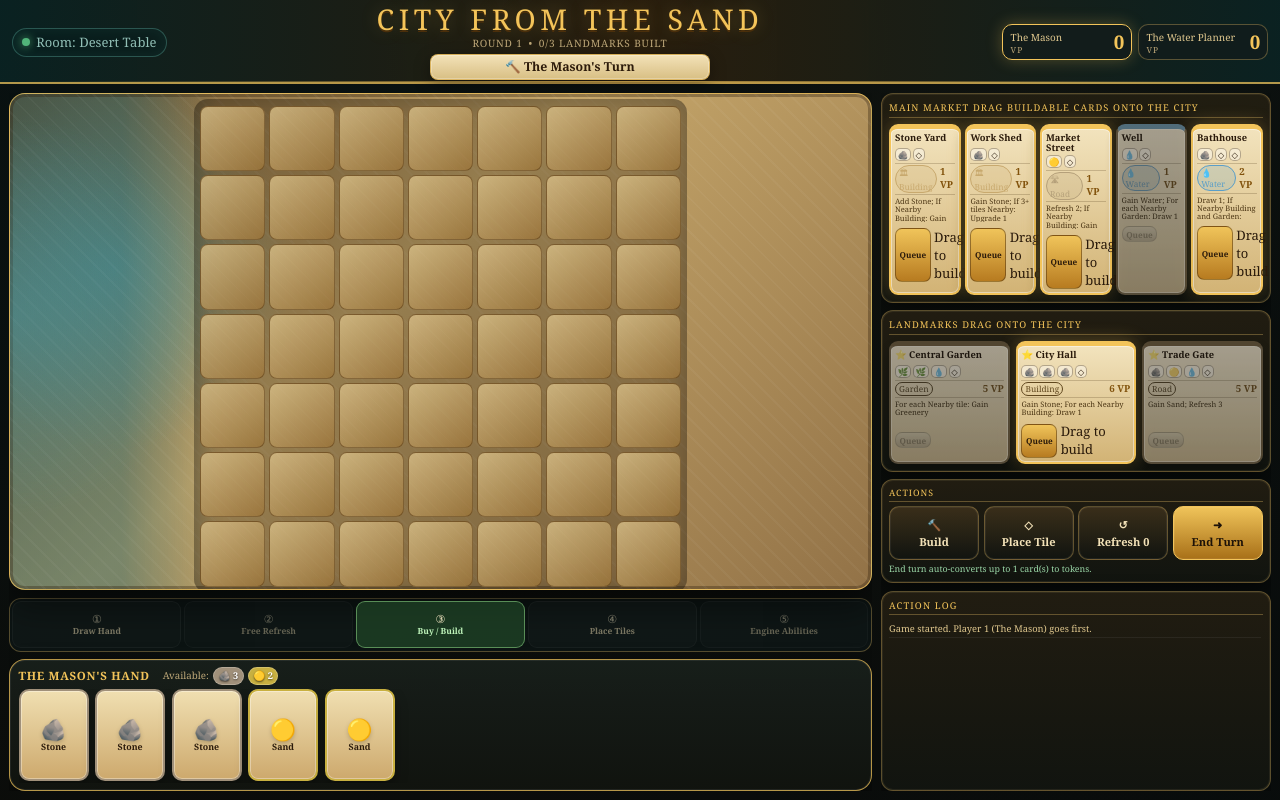
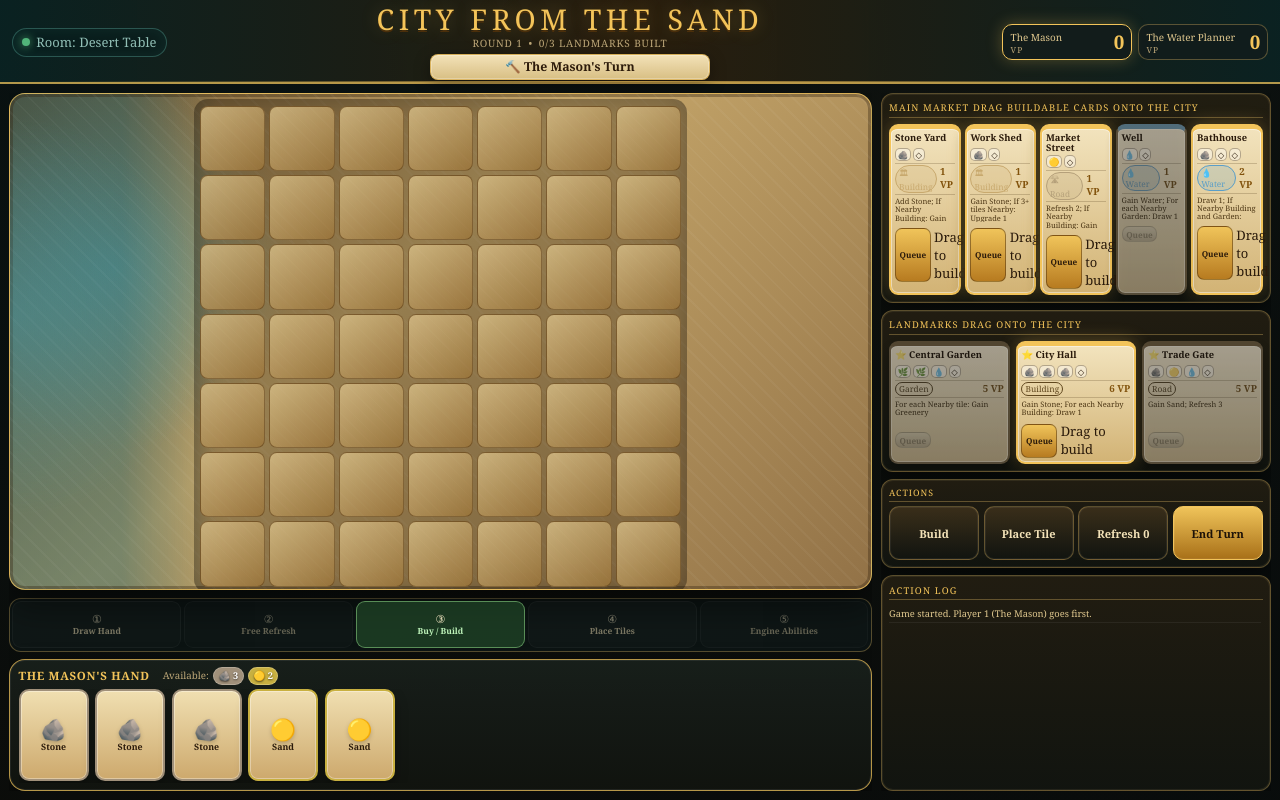
Before and after one commit to flimmbark-source/CityfromtheSand, a React (Vite) app: page / in a window 1280 px wide. Built offline with nearby package versions, Linux system fonts and the light colour scheme.

Commit message:
Wire drag build action into game screen

```diff
--- a/src/components/game/CityGamePrototype.jsx
+++ b/src/components/game/CityGamePrototype.jsx
@@ -3,6 +3,7 @@ import { gameReducer } from '../../game/reducer.js';
 import { createInitialGameState } from '../../game/initialGameState.js';
 import {
   buyCard,
+  buildCardOnCell,
   placeTile,
   freeRefresh,
   endTurn,
@@ -38,13 +39,14 @@ export default function CityGamePrototype() {
   );
 
   const [selectedTile, setSelectedTile] = useState(null);
+  const [draggingBuild, setDraggingBuild] = useState(null);
 
-  const isGameOver       = selectIsGameOver(state);
-  const activePlayer     = selectActivePlayer(state);
-  const availableRes     = selectAvailableResources(state, activePlayer.id);
-  const validPlacements  = selectValidPlacements(state);
-  const buildsRemaining  = selectBuildsRemaining(state);
-  const refreshesLeft    = selectRefreshesRemaining(state);
+  const isGameOver = selectIsGameOver(state);
+  const activePlayer = selectActivePlayer(state);
+  const availableRes = selectAvailableResources(state, activePlayer.id);
+  const validPlacements = selectValidPlacements(state);
+  const buildsRemaining = selectBuildsRemaining(state);
+  const refreshesLeft = selectRefreshesRemaining(state);
   const enginesAvailable = selectAvailableEngineCount(state);
 
   function handleBuyFromMarket(uid, source) {
@@ -67,6 +69,12 @@ export default function CityGamePrototype() {
     setSelectedTile(null);
   }
 
+  function handleDropBuildCard(cardUid, source, row, col) {
+    dispatch(buildCardOnCell(cardUid, source, row, col));
+    setSelectedTile(null);
+    setDraggingBuild(null);
+  }
+
   function handleRefreshMarket(uid) {
     dispatch(freeRefresh(uid));
   }
@@ -74,6 +82,7 @@ export default function CityGamePrototype() {
   function handleEndTurn() {
     dispatch(endTurn());
     setSelectedTile(null);
+    setDraggingBuild(null);
   }
 
   function handleUseAbility(uid) {
@@ -84,7 +93,7 @@ export default function CityGamePrototype() {
     dispatch(applyUpgrade(stat));
   }
 
-  const canBuyFn    = (card) => !isGameOver && selectCanBuyCard(state, card);
+  const canBuyFn = (card) => !isGameOver && selectCanBuyCard(state, card);
   const canAffordFn = (card) => selectCanAffordCard(state, card);
 
   return (
@@ -107,7 +116,7 @@ export default function CityGamePrototype() {
           <section className="game-panel tile-stack-panel">
             <div className="panel-section-title">Tile Stack</div>
             <div className="tile-stack-card">
-              <span className="tile-stack-emblem">🌴</span>
+              <span className="tile-stack-emblem">Palm</span>
               <strong>28</strong>
               <small>city tiles</small>
             </div>
@@ -117,10 +126,10 @@ export default function CityGamePrototype() {
           <section className="game-panel token-panel">
             <div className="panel-section-title">City Tokens</div>
             <div className="token-grid">
-              <span><b>🏠</b> Building</span>
-              <span><b>🌿</b> Garden</span>
-              <span><b>🏛</b> Civic</span>
-              <span><b>💧</b> Water</span>
+              <span><b>Building</b></span>
+              <span><b>Garden</b></span>
+              <span><b>Civic</b></span>
+              <span><b>Water</b></span>
             </div>
             <p className="rail-note">Upgrade tokens and city type markers will live here once the visual asset kit is added.</p>
           </section>
@@ -141,7 +150,7 @@ export default function CityGamePrototype() {
                     onClick={() => handleUseAbility(card.uid)}
                     title={card.effectText}
                   >
-                    ⚙ {card.name} {used ? '(used)' : '→ Use'}
+                    {card.name} {used ? '(used)' : 'Use'}
                   </button>
                 );
               })}
@@ -154,7 +163,9 @@ export default function CityGamePrototype() {
             cells={state.cityGrid.cells}
             validPlacements={validPlacements}
             selectedTile={selectedTile}
+            draggingBuild={draggingBuild}
             onPlaceTile={handlePlaceTile}
+            onDropBuildCard={handleDropBuildCard}
           />
 
           <TurnGuide
@@ -186,33 +197,35 @@ export default function CityGamePrototype() {
             onBuyFromMarket={handleBuyFromMarket}
             onBuyBasic={handleBuyBasic}
             onRefreshMarket={handleRefreshMarket}
+            onDragBuildStart={setDraggingBuild}
+            onDragBuildEnd={() => setDraggingBuild(null)}
           />
           <LandmarkRow
             landmarks={state.market.landmarks}
             canBuy={canBuyFn}
             canAfford={canAffordFn}
             onBuyLandmark={handleBuyLandmark}
+            onDragBuildStart={setDraggingBuild}
+            onDragBuildEnd={() => setDraggingBuild(null)}
           />
           <div className="command-deck game-panel">
             <div className="panel-section-title">Actions</div>
             <div className="command-buttons">
-              <button className="action-button" type="button" title="Buy or build from the Market">🔨<span>Build</span></button>
-              <button className={`action-button ${selectedTile ? 'action-button--active' : ''}`} type="button" title="Select a built tile, then place it on the city">◇<span>Place Tile</span></button>
-              <button className="action-button" type="button" title="Use the refresh buttons on Market cards">↺<span>Refresh {refreshesLeft}</span></button>
+              <button className="action-button" type="button" title="Drag a buildable market card onto the city">Build</button>
+              <button className={`action-button ${selectedTile || draggingBuild ? 'action-button--active' : ''}`} type="button" title="Buildable cards can be dropped on any empty square">Place Tile</button>
+              <button className="action-button" type="button" title="Use refresh buttons on Market cards">Refresh {refreshesLeft}</button>
               <button
                 className="action-button action-button--end"
                 onClick={handleEndTurn}
                 disabled={isGameOver}
                 title="Convert leftovers, discard hand, refill market, then pass to opponent"
               >
-                ➜<span>End Turn</span>
+                End Turn
               </button>
             </div>
+            {draggingBuild && <p className="command-note">Drop {draggingBuild.name} on any empty city square.</p>}
             {activePlayer.tilesToPlace.length > 0 && (
-              <p className="command-warning">⚠ {activePlayer.tilesToPlace.length} unplaced tile(s) will be discarded.</p>
-            )}
-            {activePlayer.stats.convert > 0 && (
-              <p className="command-note">End turn auto-converts up to {activePlayer.stats.convert} card(s) to tokens.</p>
+              <p className="command-warning">{activePlayer.tilesToPlace.length} queued tile(s) can still be placed by clicking the board.</p>
             )}
           </div>
           <ActionLog log={state.log} />
```
